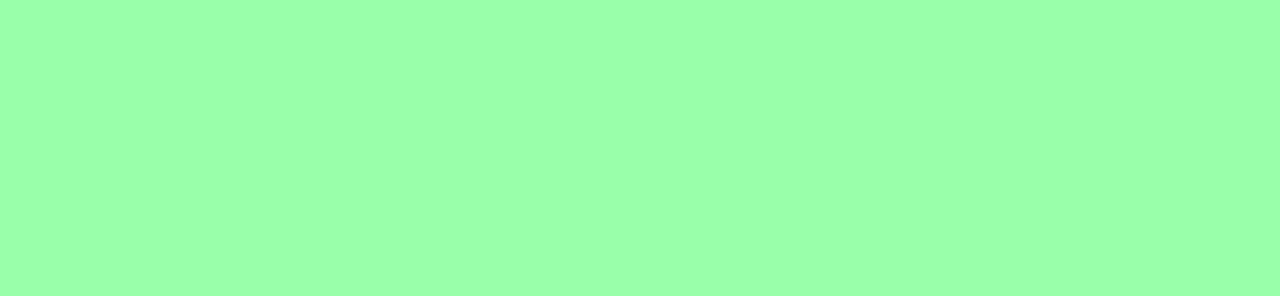
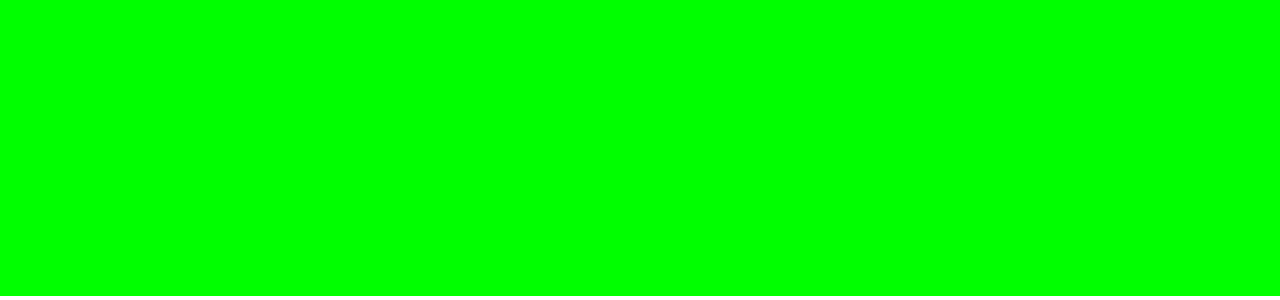
Before and after one commit to benfoxall/moves, a website: page pointer.html in a window 1280 px wide. Shown: the part 504-804 px from the top of the page. Drawn offline with Linux system fonts and the light colour scheme.

Commit message:
New colour interpolation

```diff
--- a/es5/fns.js
+++ b/es5/fns.js
@@ -7,3 +7,7 @@ var distance = function distance(_) {
         return a + b;
     }, 0));
 };
+
+var colour = function colour(i) {
+    return "rgb(" + Math.floor(i * 255) + ", " + Math.floor((1 - i) * 255) + ", 0)";
+};
--- a/pointer.html
+++ b/pointer.html
@@ -11,11 +11,6 @@
     <script src="es5/timestore.js"></script>
     <script src="es5/fns.js"></script>
     <script type="text/javascript">
-
-      var interpolatedColor = function (i, l){
-        var h = (1-Math.min(1,Math.max(0, i))) * 130;
-        return 'hsl('+ h +', 100%, ' + (l || 50) + '%)'
-      };
 
       var createRectangle = function (b){
         return [b[0][0], b[1][0], b[0][1] - b[0][0], b[1][1] - b[1][0]]
@@ -40,11 +35,12 @@
         var b = store.range(1000);
         var d = distance(store.extent(1000)) / 500;
 
-        ctx.fillStyle = interpolatedColor(d, 80);
+        ctx.fillStyle = colour(d);
         ctx.fillRect(0,0,canvas.width,canvas.height);
-        ctx.fillStyle = interpolatedColor(d);
+        ctx.fill();
 
         if (b[0]) {
+          ctx.fillStyle = 'rgba(255,255,255,0.4)';
           ctx.fillRect.apply(ctx, createRectangle(b));
         }
 
--- a/src/fns.js
+++ b/src/fns.js
@@ -2,3 +2,6 @@ let distance = _ => Math.sqrt(_
     .map(x => x * x)
     .reduce((a, b) => a + b, 0)
    )
+
+
+let colour = i => `rgb(${Math.floor(i * 255)}, ${Math.floor((1-i) * 255)}, 0)`
```
Also changed, not shown: orientation.html (+2 -8 lines).
